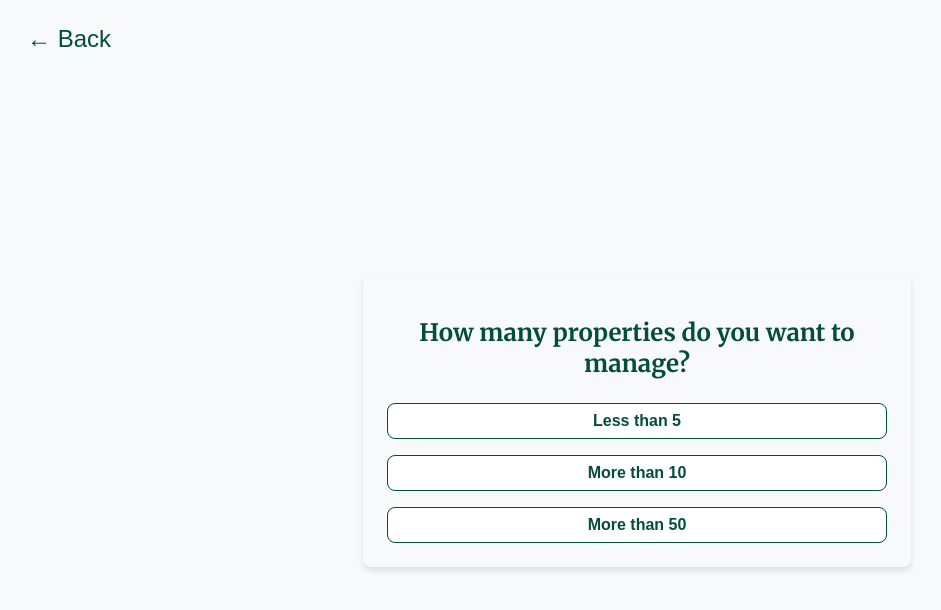
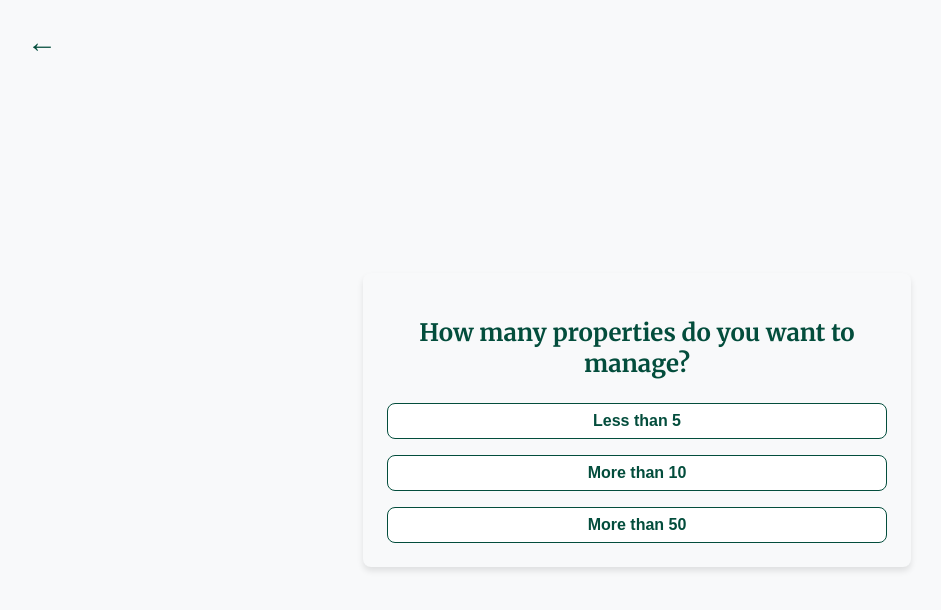
Before and after one commit to robbyevans/kodi, a React (Vite) app in the folder web/: page /quiz in a window 1280 px wide. Both pictures are taken after a click on the button "Landlord". Shown: the top 610 px of the page, without its empty margins (3-944 px from the left). Built offline with nearby package versions, Linux system fonts and the light colour scheme; no server answers.

Commit message:
minor fix

```diff
--- a/web/src/components/QuizPage/QuizPage.tsx
+++ b/web/src/components/QuizPage/QuizPage.tsx
@@ -58,7 +58,7 @@ const QuizPage = () => {
   return (
     <GoogleOAuthProvider clientId={import.meta.env.VITE_GOOGLE_CLIENT_ID}>
       <S.QuizContainer>
-        {step > 1 && <S.BackButton onClick={handleBack}>← Back</S.BackButton>}
+        {step > 1 && <S.BackButton onClick={handleBack}>←</S.BackButton>}
 
         {step === 1 && (
           <S.QuizSection>
--- a/web/src/components/QuizPage/styles.ts
+++ b/web/src/components/QuizPage/styles.ts
@@ -38,6 +38,7 @@ export const BackButton = styled.button`
   color: ${colors.primary};
   cursor: pointer;
   transition: color 0.2s ease;
+  font-size: 30px;
 
   &:hover {
     color: ${colors.secondary};
```
